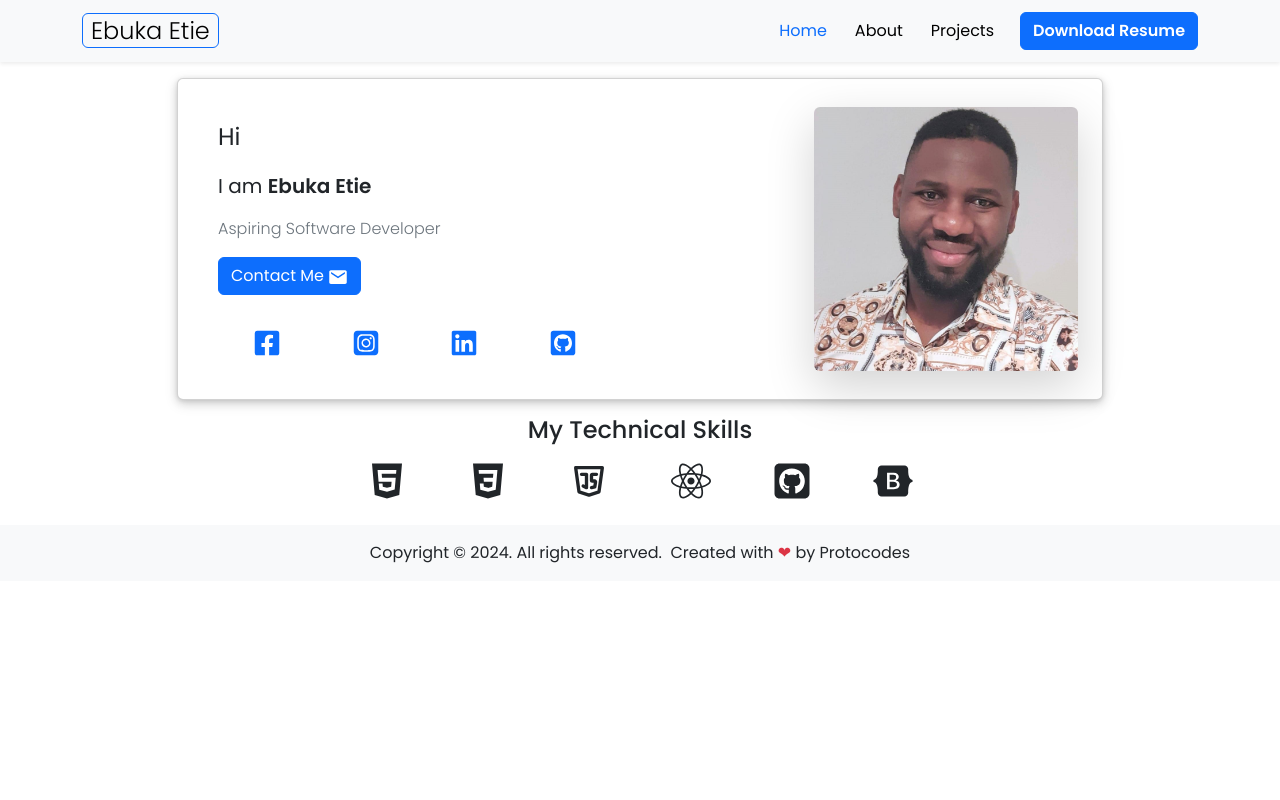
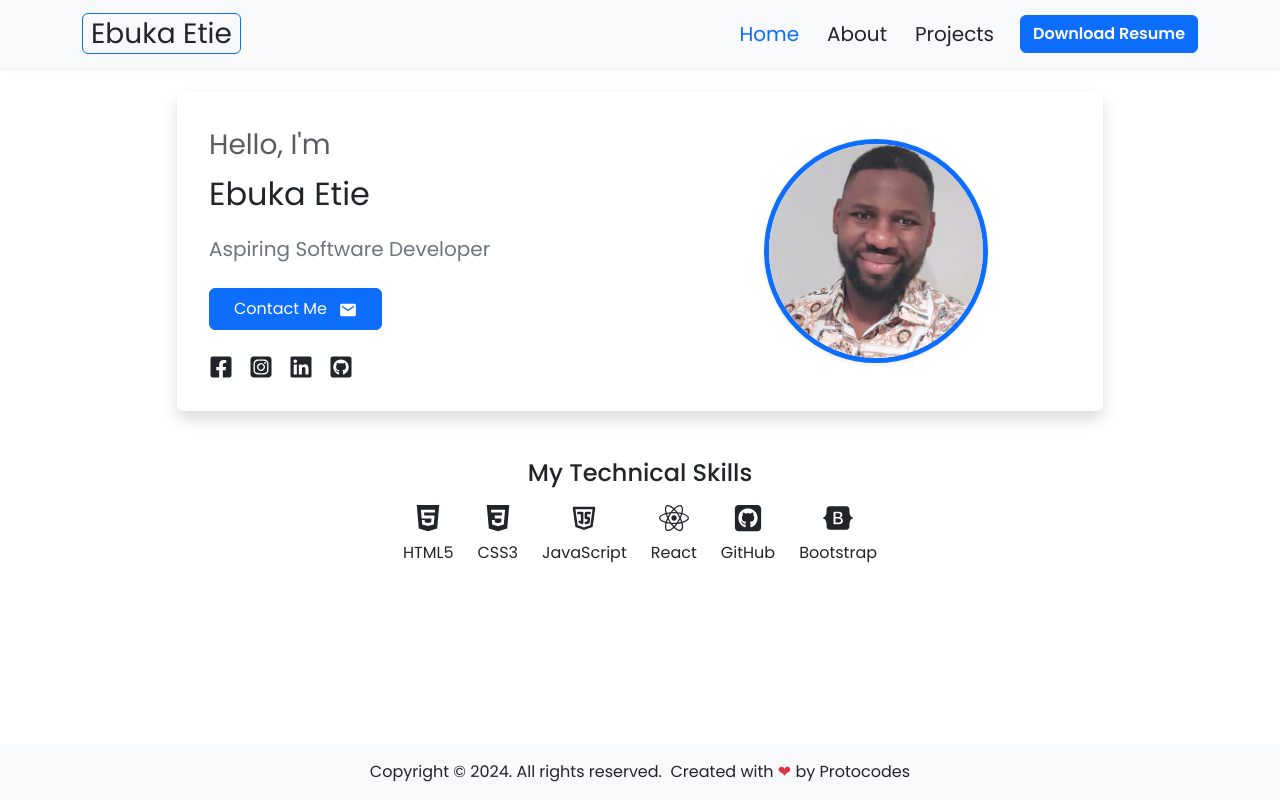
Before and after one commit to bukaetie/ebuka-etie, a React (Vite) app: page / in a window 1280 px wide. Built offline with nearby package versions, Linux system fonts and the light colour scheme.

Commit message:
second commit

```diff
--- a/index.html
+++ b/index.html
@@ -1,5 +1,5 @@
 <!doctype html>
-<html lang="en">
+<html lang="en" data-bs-theme="light">
   <head>
     <meta charset="UTF-8" />
     <meta name="viewport" content="width=device-width, initial-scale=1.0" />
--- a/src/App.jsx
+++ b/src/App.jsx
@@ -12,6 +12,7 @@ const App = () => {
     <Router>
       <div className="d-flex flex-column min-vh-100">
         <Header />
+        <main className="flex-grow-1">
           <Routes>
             <Route path="/" element={<Home />} />
             <Route path="/about" element={<About />} />
@@ -19,6 +20,7 @@ const App = () => {
             <Route path="/projectdetails/:id" element={<ProjectDetails />} />
             <Route path="*" element={<NotFound />} />
           </Routes>
+        </main>
         <Footer />
       </div>
     </Router>
--- a/src/components/Details.jsx
+++ b/src/components/Details.jsx
@@ -4,62 +4,72 @@ import { Link } from 'react-router-dom';
 
 const Details = ({ about, image, title, githubLink, liveDemo }) => {
   return (
-    <div className='my-4'>
-      <Card className='container py-3 border-0 shadow-sm'>
+    <div className="my-4">
+      <Card className="container py-4 border-0 shadow-sm">
         <Row className="g-4 align-items-center">
           <Col xs={12} md={4} className="text-center">
             <Card.Img
-              variant='top'
-              className='rounded box_shadow_hover shadow object-fit-cover'
+              variant="top"
+              className="rounded shadow object-fit-cover"
               src={image}
-              alt='my_image'
+              alt="Project thumbnail"
               style={{ maxWidth: '16.5rem', maxHeight: '16.5rem' }}
             />
           </Col>
           <Col xs={12} md={8}>
-            <Card.Body>
-              {title && <Card.Title className='text-center fs-4 mb-3'>{title}</Card.Title>}
-              <Card.Text className='fs-5 text-muted'>{about}</Card.Text>
-              <div className='d-flex justify-content-center mt-3'>
-                {title ? (
-                  <>
-                    <Button variant='primary' className='me-2'>
+            <Card.Body className="text-md-start text-center">
+              {title && (
+                <Card.Title className="fs-3 mb-3 fw-semibold text-primary">
+                  {title}
+                </Card.Title>
+              )}
+              <Card.Text className="fs-5 text-muted mb-4">
+                {about}
+              </Card.Text>
+              <div className="d-flex justify-content-md-start justify-content-center gap-3 mt-3">
+                {githubLink && (
+                  <Button variant="primary" className="d-flex align-items-center gap-2">
+                    <FaGithubSquare />
                     <Link
-                        target='_blank'
-                        className='text-decoration-none text-white'
                       to={githubLink}
+                      target="_blank"
+                      className="text-white text-decoration-none"
                     >
-                        View Code <FaGithubSquare />
+                      View Code
                     </Link>
                   </Button>
-                    <Button variant='success'>
+                )}
+                {liveDemo && (
+                  <Button variant="success" className="d-flex align-items-center gap-2">
                     <Link
-                        target='_blank'
-                        className='text-decoration-none text-white'
                       to={liveDemo}
+                      target="_blank"
+                      className="text-white text-decoration-none"
                     >
                       Live Demo
                     </Link>
                   </Button>
-                  </>
-                ) : (
+                )}
+                {!githubLink && !liveDemo && (
                   <>
-                    <Button variant='primary' className='me-2'>
+                    <Button variant="primary" className="d-flex align-items-center gap-2">
+                      <FaGithubSquare />
                       <Link
-                        target='_blank'
-                        className='text-decoration-none text-white'
-                        to={'https://github.com/bukaetie'}
+                        to="https://github.com/bukaetie"
+                        target="_blank"
+                        className="text-white text-decoration-none"
                       >
-                        GitHub <FaGithubSquare />
+                        GitHub
                       </Link>
                     </Button>
-                    <Button variant='primary'>
+                    <Button variant="primary" className="d-flex align-items-center gap-2">
+                      <FaLinkedin />
                       <Link
-                        target='_blank'
-                        className='text-decoration-none text-white'
-                        to={'https://www.linkedin.com/'}
+                        to="https://www.linkedin.com/"
+                        target="_blank"
+                        className="text-white text-decoration-none"
                       >
-                        LinkedIn <FaLinkedin />
+                        LinkedIn
                       </Link>
                     </Button>
                   </>
--- a/src/components/Footer.jsx
+++ b/src/components/Footer.jsx
@@ -2,7 +2,7 @@ const Footer = () => {
   const currentYear = new Date().getFullYear();
 
   return (
-    <div className='bg-light p-3'>
+    <div className='bg-body-tertiary p-3'>
       <div className='container'>
         <div className='row justify-content-center text-center'>
           <div className='col-12 col-md-6'>
--- a/src/components/Header.jsx
+++ b/src/components/Header.jsx
@@ -15,12 +15,12 @@ const Header = () => {
   const handleNavLinkClick = () => setExpanded(false);
 
   return (
-    <Navbar expand="lg" expanded={expanded} className="bg-body-tertiary shadow-sm">
+    <Navbar expand="lg" expanded={expanded} className="bg-body-tertiary shadow-sm sticky-top">
       <Container>
         <Navbar.Brand>
           <NavLink
             to='/'
-            className='fs-4 fw-light text-decoration-none text-black border border-1 ps-2 pe-2 border-primary box_shadow_hover rounded'
+            className='fs-3 text-decoration-none text-body border border-1 px-2 border-primary rounded'
             onClick={handleNavLinkClick}
           >
             Ebuka Etie
@@ -28,12 +28,12 @@ const Header = () => {
         </Navbar.Brand>
         <Navbar.Toggle onClick={toggleNavbar} aria-controls="navbar-nav" />
         <Navbar.Collapse id="navbar-nav">
-          <Nav className="ms-auto align-items-center">
+          <Nav className="ms-auto d-block d-md-flex align-items-center">
             <Nav.Item className='me-4'>
               <NavLink
                 to='/'
                 className={({ isActive }) =>
-                  `text-decoration-none fw-normal hover-act ${isActive ? 'text-primary' : 'text-black'}`
+                  `text-decoration-none fs-5 fw-normal hover-act ${isActive ? 'text-primary' : 'text-body'}`
                 }
                 onClick={handleNavLinkClick}
               >
@@ -44,7 +44,7 @@ const Header = () => {
               <NavLink
                 to='/about'
                 className={({ isActive }) =>
-                  `text-decoration-none fw-normal hover-act ${isActive ? 'text-primary' : 'text-black'}`
+                  `text-decoration-none fs-5 fw-normal hover-act ${isActive ? 'text-primary' : 'text-body'}`
                 }
                 onClick={handleNavLinkClick}
               >
@@ -55,7 +55,7 @@ const Header = () => {
               <NavLink
                 to='/projects'
                 className={({ isActive }) =>
-                  `text-decoration-none fw-normal hover-act ${isActive ? 'text-primary' : 'text-black'}`
+                  `text-decoration-none fs-5 fw-normal hover-act ${isActive ? 'text-primary' : 'text-body'}`
                 }
                 onClick={handleNavLinkClick}
               >
--- a/src/components/Skills.jsx
+++ b/src/components/Skills.jsx
@@ -1,4 +1,3 @@
-
 import { IoLogoHtml5 } from "react-icons/io";
 import { IoLogoCss3 } from "react-icons/io5";
 import { TbBrandJavascript } from "react-icons/tb";
@@ -8,18 +7,36 @@ import { FaBootstrap } from "react-icons/fa6";
 
 const Skills = () => {
   return (
-    <div className="container mt-3">
-        <h4 className='text-center'>My Technical Skills</h4>
-        <div className='w-50 mt-3 mb-4 ms-auto me-auto d-flex justify-content-between align-items-center text-dark'>
-            <IoLogoHtml5 size={40}/>
-            <IoLogoCss3 size={40}/>
-            <TbBrandJavascript size={40}/>
-            <FaReact size={40}/>
-            <FaSquareGithub size={40}/>
-            <FaBootstrap size={40}/>
+    <div className="container mt-4">
+      <h4 className="text-center">My Technical Skills</h4>
+      <div className="d-flex flex-wrap justify-content-center mt-3 mb-4 gap-4 text-dark">
+        <div className="text-center">
+          <IoLogoHtml5 size={30} />
+          <p className="mt-2 fs-6">HTML5</p>
         </div>
+        <div className="text-center">
+          <IoLogoCss3 size={30} />
+          <p className="mt-2 fs-6">CSS3</p>
+        </div>
+        <div className="text-center">
+          <TbBrandJavascript size={30} />
+          <p className="mt-2 fs-6">JavaScript</p>
+        </div>
+        <div className="text-center">
+          <FaReact size={30} />
+          <p className="mt-2 fs-6">React</p>
+        </div>
+        <div className="text-center">
+          <FaSquareGithub size={30} />
+          <p className="mt-2 fs-6">GitHub</p>
+        </div>
+        <div className="text-center">
+          <FaBootstrap size={30} />
+          <p className="mt-2 fs-6">Bootstrap</p>
+        </div>
+      </div>
     </div>
-  )
-}
+  );
+};
 
 export default Skills;
--- a/src/index.css
+++ b/src/index.css
@@ -12,19 +12,6 @@ border-bottom:2px solid DodgerBlue;
 transition: .5s ease-in;
 }
 
-.box-shadow{
-  box-shadow: 0 1px 4px hsla(0, 0%, 0%, 0.09),
-0 3px 8px hsla(0, 0%, 0%, 0.09),
-0 4px 13px hsla(0, 0%, 0%, 0.13);
-}
-
-.box_shadow_hover:hover{
-  box-shadow: 0 1px 4px hsla(0, 0%, 0%, 0.09),
-0 3px 8px hsla(0, 0%, 0%, 0.09),
-0 4px 13px hsla(0, 0%, 0%, 0.13);
-transition: .2s ease-in;
-}
-
 .text_justify{
   text-align: justify;
 }
@@ -33,11 +20,11 @@ transition: .2s ease-in;
   filter: drop-shadow(5px 1px 5px#111111);
 }
 
-.card:hover {
+.project-hover:hover {
   transform: scale(1.05);
   transition: transform 0.2s ease-in-out;
 }
 
-.card {
+.project-hover {
   transition: transform 0.2s ease-in-out;
 }
--- a/src/pages/Home.jsx
+++ b/src/pages/Home.jsx
@@ -7,57 +7,64 @@ import Skills from '../components/Skills';
 
 const Home = () => {
   return (
-    <Container className='mt-3'>
+    <Container className='mt-4'>
       <Row className="justify-content-center">
         <Col xs={12} md={10}>
-          <Card className='box-shadow fs-6 p-4'>
-            <Row className="g-4 align-items-center">
-              <Col xs={12} md={6} className="text-md-start">
+          <Card className='p-3 border-0 shadow'>
+            <Row className="align-items-center g-5">
+              {/* Intro Text Section */}
+              <Col xs={12} md={6} className="text-md-start text-center">
                 <Card.Body>
-                  <Card.Text className="fs-4">Hi</Card.Text>
-                  <Card.Text className="fs-5">
-                    I am <span className='fw-semibold'>Ebuka Etie</span>
+                  <Card.Text className="fs-3 mb-1 text-muted">Hello, I'm</Card.Text>
+                  <Card.Text className="fs-2 text-dark">
+                    Ebuka Etie
                   </Card.Text>
-                  <Card.Text className='fw-light text-secondary'>
+                  <Card.Text className='fs-5 text-secondary mb-4'>
                     Aspiring Software Developer
                   </Card.Text>
-                  <Button variant='primary' href="mailto:your-mail@gmail.com" className="mb-3 fs-6">
-                    Contact Me <IoMdMail size={20} />
+                  <Button variant='primary' href="mailto:your-mail@gmail.com" className="px-4 py-2 fs-6">
+                    Contact Me <IoMdMail size={18} className="ms-2" />
                   </Button>
 
-                  <ListGroup className='border-0 mt-3'>
-                    <div className='d-flex justify-content-around'>
-                      <Link target='_blank' to='https://www.facebook.com/' className='text-primary hover-act'>
-                        <FaFacebookSquare size={28}/>
-                      </Link>
-                      <Link target='_blank' to='https://www.instagram.com/' className='text-primary hover-act'>
-                        <FaSquareInstagram size={28} />
-                      </Link>
-                      <Link target='_blank' to='https://www.linkedin.com/' className='text-primary hover-act'>
-                        <FaLinkedin size={28} />
-                      </Link>
-                      <Link target='_blank' to='https://github.com/' className='text-primary hover-act'>
-                        <FaGithubSquare size={28}/>
-                      </Link>
-                    </div>
+                  {/* Social Links */}
+                  <ListGroup className='border-0 mt-4 d-flex flex-row justify-content-center justify-content-md-start gap-3'>
+                    <Link target='_blank' to='https://www.facebook.com/' className='text-dark'>
+                      <FaFacebookSquare size={24}/>
+                    </Link>
+                    <Link target='_blank' to='https://www.instagram.com/' className='text-dark'>
+                      <FaSquareInstagram size={24} />
+                    </Link>
+                    <Link target='_blank' to='https://www.linkedin.com/' className='text-dark'>
+                      <FaLinkedin size={24} />
+                    </Link>
+                    <Link target='_blank' to='https://github.com/' className='text-dark'>
+                      <FaGithubSquare size={24}/>
+                    </Link>
                   </ListGroup>
                 </Card.Body>
               </Col>
-              <Col xs={12} md={6} className="text-md-end text-center">
+
+              {/* Image Section */}
+              <Col xs={12} md={6} className="d-flex align-items-center justify-content-center">
                 <Card.Img
-                  className='w-100 rounded box_shadow_hover shadow-lg object-fit-cover'
+                  className='w-100 rounded-circle shadow-sm object-fit-cover border border-5 border-primary'
                   src='/pic.jpg'
-                  alt='my_image'
-                  style={{ maxWidth: '16.5rem', maxHeight: '16.5rem' }}
+                  alt='Ebuka Etie'
+                  style={{ maxWidth: '14rem', maxHeight: '14rem' }}
                 />
               </Col>
             </Row>
           </Card>
         </Col>
       </Row>
-      <Skills />
+      {/* Skills Section */}
+      <Row className="mt-4">
+        <Col>
+          <Skills />
+        </Col>
+      </Row>
     </Container>
   );
-}
+};
 
 export default Home;
--- a/src/pages/Projects/Projects.jsx
+++ b/src/pages/Projects/Projects.jsx
@@ -4,10 +4,10 @@ import ProjectInfo from '../../source/ProjectInfo';
 
 const Projects = () => {
   return (
-    <div className='d-flex flex-row flex-wrap gap-3 justify-content-center align-items-center pt-3 pb-3'>
+    <div className='container d-flex flex-row flex-wrap gap-3 justify-content-center align-items-center my-4'>
       {ProjectInfo.map((item, id) => {
         return (
-          <Card key={id} className='shadow-sm' style={{ width: '18rem' }}>
+          <Card key={id} className='shadow-sm project-hover' style={{ width: '18rem' }}>
             <Card.Header className='text-center'>
               {item.title}
             </Card.Header>
```
Lines whose indentation alone changed are shown as unchanged.
